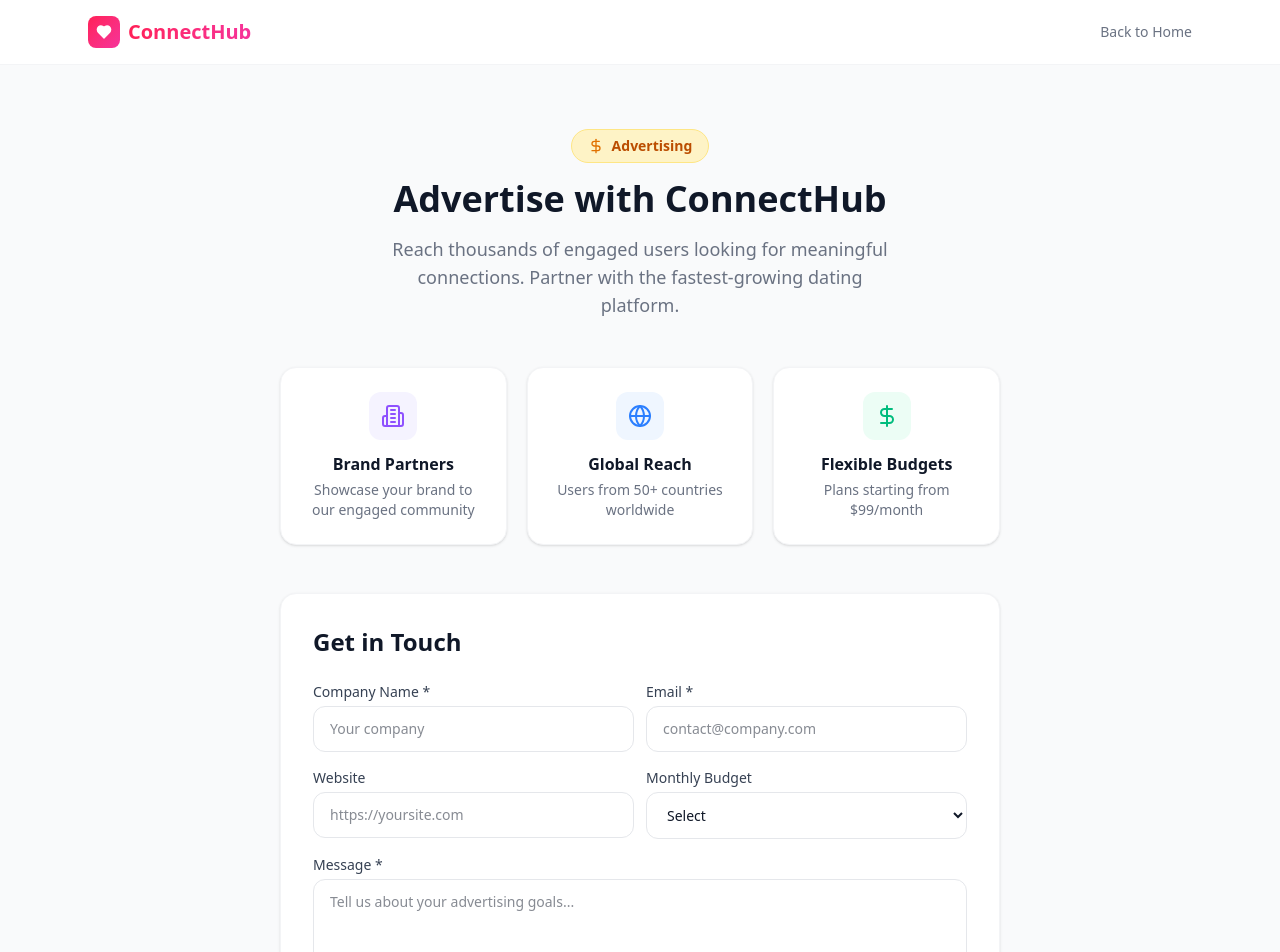
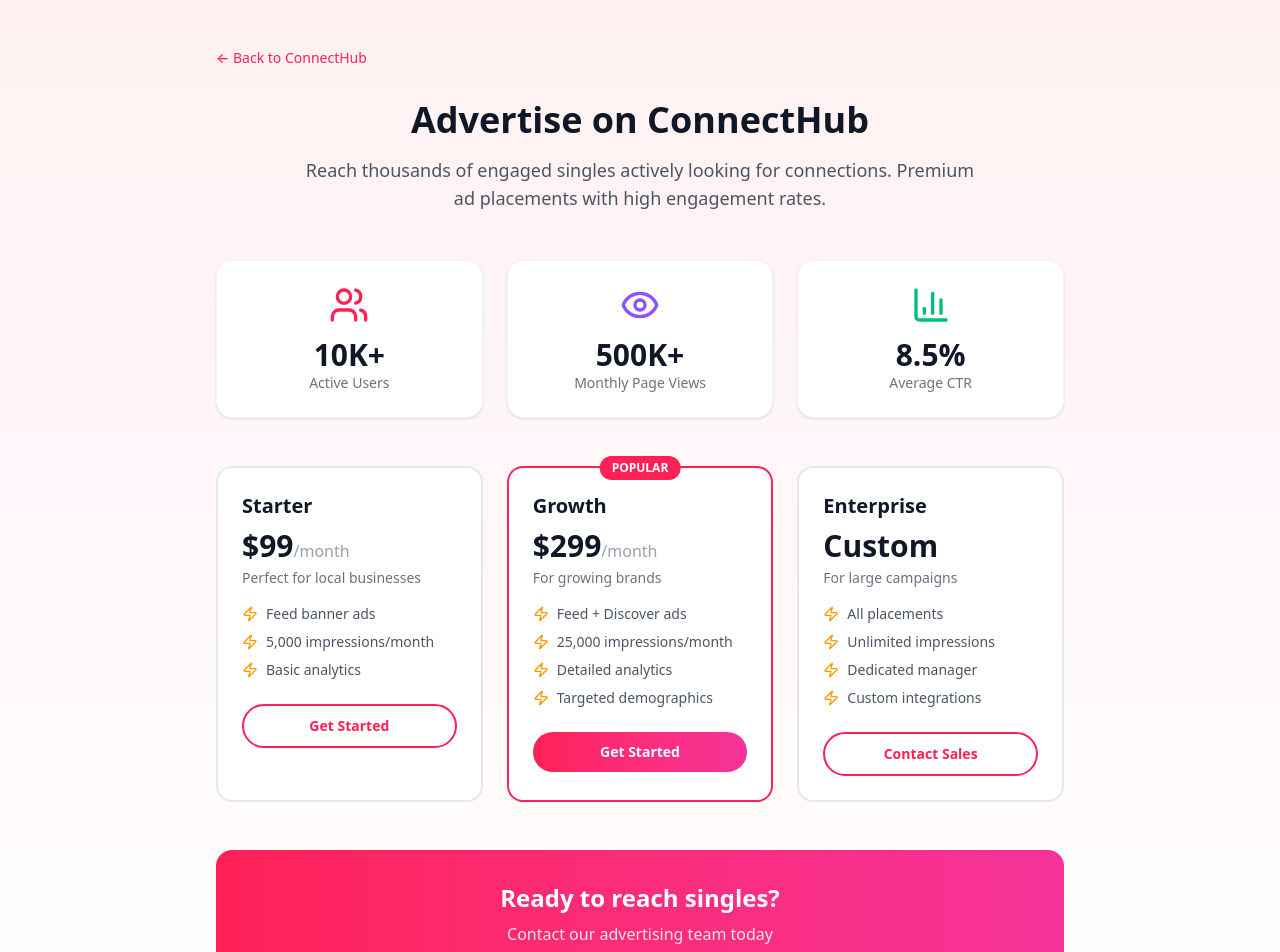
Before and after one commit to Paid855/ConnectHub, a Next.js app: page /advertise in a window 1280 px wide. Shown: the top 952 px of the page. Built offline with nearby package versions, Linux system fonts and the light colour scheme.

Commit message:
Stripe webhook complete, failed payments, advertise page, monetization

```diff
--- a/src/app/advertise/page.tsx
+++ b/src/app/advertise/page.tsx
@@ -1,69 +1,78 @@
 "use client";
-import { useState } from "react";
-import { Heart, Send, Check, Building2, Mail, Globe, DollarSign } from "lucide-react";
+import { Mail, BarChart3, Users, Eye, ArrowRight, Shield, Zap } from "lucide-react";
 import Link from "next/link";
 
 export default function AdvertisePage() {
-  const [form, setForm] = useState({ company:"", email:"", website:"", budget:"", message:"" });
-  const [sent, setSent] = useState(false);
-  const [sending, setSending] = useState(false);
-
-  const handleSubmit = async () => {
-    if (!form.company || !form.email || !form.message) return;
-    setSending(true);
-    await new Promise(r => setTimeout(r, 1500));
-    setSent(true); setSending(false);
-    setForm({ company:"", email:"", website:"", budget:"", message:"" });
-    setTimeout(() => setSent(false), 5000);
-  };
-
   return (
-    <div className="min-h-screen bg-gray-50">
-      <header className="bg-white border-b border-gray-100 sticky top-0 z-50">
-        <div className="max-w-6xl mx-auto px-6 py-4 flex items-center justify-between">
-          <Link href="/" className="flex items-center gap-2"><div className="w-8 h-8 rounded-lg bg-gradient-to-br from-rose-500 to-pink-500 flex items-center justify-center"><Heart className="w-4 h-4 text-white fill-white" /></div><span className="text-xl font-bold bg-gradient-to-r from-rose-500 to-pink-500 bg-clip-text text-transparent">ConnectHub</span></Link>
-          <Link href="/" className="text-sm text-gray-500 hover:text-gray-700">Back to Home</Link>
-        </div>
-      </header>
-
-      <div className="max-w-3xl mx-auto px-6 py-16">
+    <div className="min-h-screen bg-gradient-to-b from-rose-50 to-white">
+      <div className="max-w-4xl mx-auto px-6 py-12">
+        <Link href="/" className="text-rose-500 text-sm font-medium hover:underline mb-8 block">← Back to ConnectHub</Link>
         <div className="text-center mb-12">
-          <div className="inline-flex items-center gap-2 bg-amber-100 border border-amber-200 rounded-full px-4 py-1.5 mb-4"><DollarSign className="w-4 h-4 text-amber-600" /><span className="text-sm font-bold text-amber-700">Advertising</span></div>
-          <h1 className="text-4xl font-bold text-gray-900 mb-4">Advertise with ConnectHub</h1>
-          <p className="text-lg text-gray-500 max-w-lg mx-auto">Reach thousands of engaged users looking for meaningful connections. Partner with the fastest-growing dating platform.</p>
+          <h1 className="text-4xl font-bold text-gray-900 mb-4">Advertise on ConnectHub</h1>
+          <p className="text-lg text-gray-600 max-w-2xl mx-auto">Reach thousands of engaged singles actively looking for connections. Premium ad placements with high engagement rates.</p>
         </div>
 
-        <div className="grid grid-cols-1 md:grid-cols-3 gap-5 mb-12">
-          {[
-            { icon:Building2, title:"Brand Partners", desc:"Showcase your brand to our engaged community", color:"text-violet-500", bg:"bg-violet-50" },
-            { icon:Globe, title:"Global Reach", desc:"Users from 50+ countries worldwide", color:"text-blue-500", bg:"bg-blue-50" },
-            { icon:DollarSign, title:"Flexible Budgets", desc:"Plans starting from $99/month", color:"text-emerald-500", bg:"bg-emerald-50" },
-          ].map((f,i) => (
-            <div key={i} className="bg-white rounded-2xl border border-gray-100 p-6 text-center shadow-sm">
-              <div className={"w-12 h-12 rounded-xl " + f.bg + " flex items-center justify-center mx-auto mb-3"}><f.icon className={"w-6 h-6 " + f.color} /></div>
-              <h3 className="font-bold text-gray-900 mb-1">{f.title}</h3>
-              <p className="text-sm text-gray-500">{f.desc}</p>
-            </div>
-          ))}
+        <div className="grid grid-cols-1 md:grid-cols-3 gap-6 mb-12">
+          <div className="bg-white rounded-2xl border border-gray-100 p-6 shadow-sm text-center">
+            <Users className="w-10 h-10 text-rose-500 mx-auto mb-3" />
+            <h3 className="text-3xl font-bold text-gray-900">10K+</h3>
+            <p className="text-gray-500 text-sm">Active Users</p>
+          </div>
+          <div className="bg-white rounded-2xl border border-gray-100 p-6 shadow-sm text-center">
+            <Eye className="w-10 h-10 text-violet-500 mx-auto mb-3" />
+            <h3 className="text-3xl font-bold text-gray-900">500K+</h3>
+            <p className="text-gray-500 text-sm">Monthly Page Views</p>
+          </div>
+          <div className="bg-white rounded-2xl border border-gray-100 p-6 shadow-sm text-center">
+            <BarChart3 className="w-10 h-10 text-emerald-500 mx-auto mb-3" />
+            <h3 className="text-3xl font-bold text-gray-900">8.5%</h3>
+            <p className="text-gray-500 text-sm">Average CTR</p>
+          </div>
         </div>
 
-        <div className="bg-white rounded-2xl border border-gray-100 shadow-sm p-8">
-          <h2 className="text-2xl font-bold text-gray-900 mb-6">Get in Touch</h2>
-          {sent && <div className="bg-emerald-50 border border-emerald-200 text-emerald-700 px-4 py-3 rounded-xl text-sm mb-5 flex items-center gap-2"><Check className="w-4 h-4" /> Your inquiry has been sent! We will respond within 24-48 hours.</div>}
-          <div className="space-y-4">
-            <div className="grid grid-cols-2 gap-3">
-              <div><label className="block text-sm font-medium text-gray-700 mb-1">Company Name *</label><input className="w-full px-4 py-3 rounded-xl border border-gray-200 focus:ring-2 focus:ring-rose-300 outline-none text-sm" placeholder="Your company" value={form.company} onChange={e => setForm(f=>({...f,company:e.target.value}))} /></div>
-              <div><label className="block text-sm font-medium text-gray-700 mb-1">Email *</label><input type="email" className="w-full px-4 py-3 rounded-xl border border-gray-200 focus:ring-2 focus:ring-rose-300 outline-none text-sm" placeholder="contact@company.com" value={form.email} onChange={e => setForm(f=>({...f,email:e.target.value}))} /></div>
-            </div>
-            <div className="grid grid-cols-2 gap-3">
-              <div><label className="block text-sm font-medium text-gray-700 mb-1">Website</label><input className="w-full px-4 py-3 rounded-xl border border-gray-200 focus:ring-2 focus:ring-rose-300 outline-none text-sm" placeholder="https://yoursite.com" value={form.website} onChange={e => setForm(f=>({...f,website:e.target.value}))} /></div>
-              <div><label className="block text-sm font-medium text-gray-700 mb-1">Monthly Budget</label><select className="w-full px-4 py-3 rounded-xl border border-gray-200 outline-none text-sm bg-white" value={form.budget} onChange={e => setForm(f=>({...f,budget:e.target.value}))}><option value="">Select</option><option>$99 - $499</option><option>$500 - $1,999</option><option>$2,000 - $4,999</option><option>$5,000+</option></select></div>
-            </div>
-            <div><label className="block text-sm font-medium text-gray-700 mb-1">Message *</label><textarea className="w-full px-4 py-3 rounded-xl border border-gray-200 focus:ring-2 focus:ring-rose-300 outline-none text-sm h-32 resize-none" placeholder="Tell us about your advertising goals..." value={form.message} onChange={e => setForm(f=>({...f,message:e.target.value}))} /></div>
+        <div className="grid grid-cols-1 md:grid-cols-3 gap-6 mb-12">
+          <div className="bg-white rounded-2xl border-2 border-gray-200 p-6">
+            <h3 className="text-xl font-bold text-gray-900 mb-2">Starter</h3>
+            <p className="text-3xl font-bold text-gray-900 mb-1">$99<span className="text-gray-400 text-base font-normal">/month</span></p>
+            <p className="text-sm text-gray-500 mb-4">Perfect for local businesses</p>
+            <ul className="space-y-2 text-sm text-gray-600 mb-6">
+              <li className="flex items-center gap-2"><Zap className="w-4 h-4 text-amber-500"/>Feed banner ads</li>
+              <li className="flex items-center gap-2"><Zap className="w-4 h-4 text-amber-500"/>5,000 impressions/month</li>
+              <li className="flex items-center gap-2"><Zap className="w-4 h-4 text-amber-500"/>Basic analytics</li>
+            </ul>
+            <a href="mailto:ads@connecthub.com?subject=Starter Ad Package" className="block w-full py-2.5 border-2 border-rose-500 text-rose-500 rounded-full font-semibold text-center text-sm hover:bg-rose-50">Get Started</a>
           </div>
-          <button onClick={handleSubmit} disabled={!form.company || !form.email || !form.message || sending} className="mt-5 px-6 py-3 bg-gradient-to-r from-rose-500 to-pink-500 text-white rounded-full font-semibold hover:shadow-lg transition-all disabled:opacity-40 flex items-center gap-2">
-            {sending ? <><span className="w-4 h-4 border-2 border-white/30 border-t-white rounded-full animate-spin" /> Sending...</> : <><Send className="w-4 h-4" /> Send Inquiry</>}
-          </button>
+          <div className="bg-white rounded-2xl border-2 border-rose-500 p-6 relative">
+            <span className="absolute -top-3 left-1/2 -translate-x-1/2 bg-rose-500 text-white text-xs px-3 py-1 rounded-full font-bold">POPULAR</span>
+            <h3 className="text-xl font-bold text-gray-900 mb-2">Growth</h3>
+            <p className="text-3xl font-bold text-gray-900 mb-1">$299<span className="text-gray-400 text-base font-normal">/month</span></p>
+            <p className="text-sm text-gray-500 mb-4">For growing brands</p>
+            <ul className="space-y-2 text-sm text-gray-600 mb-6">
+              <li className="flex items-center gap-2"><Zap className="w-4 h-4 text-amber-500"/>Feed + Discover ads</li>
+              <li className="flex items-center gap-2"><Zap className="w-4 h-4 text-amber-500"/>25,000 impressions/month</li>
+              <li className="flex items-center gap-2"><Zap className="w-4 h-4 text-amber-500"/>Detailed analytics</li>
+              <li className="flex items-center gap-2"><Zap className="w-4 h-4 text-amber-500"/>Targeted demographics</li>
+            </ul>
+            <a href="mailto:ads@connecthub.com?subject=Growth Ad Package" className="block w-full py-2.5 bg-gradient-to-r from-rose-500 to-pink-500 text-white rounded-full font-semibold text-center text-sm hover:shadow-lg">Get Started</a>
+          </div>
+          <div className="bg-white rounded-2xl border-2 border-gray-200 p-6">
+            <h3 className="text-xl font-bold text-gray-900 mb-2">Enterprise</h3>
+            <p className="text-3xl font-bold text-gray-900 mb-1">Custom</p>
+            <p className="text-sm text-gray-500 mb-4">For large campaigns</p>
+            <ul className="space-y-2 text-sm text-gray-600 mb-6">
+              <li className="flex items-center gap-2"><Zap className="w-4 h-4 text-amber-500"/>All placements</li>
+              <li className="flex items-center gap-2"><Zap className="w-4 h-4 text-amber-500"/>Unlimited impressions</li>
+              <li className="flex items-center gap-2"><Zap className="w-4 h-4 text-amber-500"/>Dedicated manager</li>
+              <li className="flex items-center gap-2"><Zap className="w-4 h-4 text-amber-500"/>Custom integrations</li>
+            </ul>
+            <a href="mailto:ads@connecthub.com?subject=Enterprise Ad Package" className="block w-full py-2.5 border-2 border-rose-500 text-rose-500 rounded-full font-semibold text-center text-sm hover:bg-rose-50">Contact Sales</a>
+          </div>
+        </div>
+
+        <div className="bg-gradient-to-r from-rose-500 to-pink-500 rounded-2xl p-8 text-center text-white">
+          <h2 className="text-2xl font-bold mb-2">Ready to reach singles?</h2>
+          <p className="text-rose-100 mb-4">Contact our advertising team today</p>
+          <a href="mailto:ads@connecthub.com" className="inline-flex items-center gap-2 bg-white text-rose-500 px-6 py-3 rounded-full font-bold hover:shadow-lg"><Mail className="w-5 h-5" /> ads@connecthub.com</a>
         </div>
       </div>
     </div>
--- a/src/app/api/stripe/route.ts
+++ b/src/app/api/stripe/route.ts
@@ -37,8 +37,8 @@
         },
         quantity: 1,
       }],
-      success_url: (req.headers.get("origin") || "http://localhost:5173") + "/dashboard/coins?success=true&coins=" + pkg.coins,
-      cancel_url: (req.headers.get("origin") || "http://localhost:5173") + "/dashboard/coins?canceled=true",
+      success_url: (req.headers.get("origin") || process.env.NEXT_PUBLIC_SITE_URL || "http://localhost:5173") + "/dashboard/coins?success=true&coins=" + pkg.coins,
+      cancel_url: (req.headers.get("origin") || process.env.NEXT_PUBLIC_SITE_URL || "http://localhost:5173") + "/dashboard/coins?canceled=true",
     });
 
     return NextResponse.json({ url: checkoutSession.url });
--- a/src/app/dashboard/layout.tsx
+++ b/src/app/dashboard/layout.tsx
@@ -156,7 +156,7 @@
                 {notifications.length === 0 ? (
                   <div className="p-6 text-center"><Bell className={"w-10 h-10 mx-auto mb-2 " + (dc?"text-gray-600":"text-gray-200")} /><p className={"text-sm " + (dc?"text-gray-500":"text-gray-400")}>No notifications yet</p></div>
                 ) : notifications.slice(0, 15).map(n => (
-                  <div key={n.id} onClick={() => { setShowNotif(false); const link = n.type==="message"?"/dashboard/messages":n.type==="friend_request"||n.type==="friend_accepted"?"/dashboard/friends":n.type==="like"?"/dashboard/feed":n.type==="gift"?"/dashboard/coins":n.type==="verification"?"/dashboard/profile":n.type==="story_reply"||n.type==="story_react"?"/dashboard/messages":n.type==="boost"?"/dashboard/coins":"/dashboard"; router.push(link); fetch("/api/notifications",{method:"POST",headers:{"Content-Type":"application/json"},body:JSON.stringify({action:"read",notificationId:n.id})}); }} className={"flex items-start gap-3 p-3 border-b last:border-0 cursor-pointer hover:bg-gray-100 dark:hover:bg-gray-700 transition-colors " + (!n.read?(dc?"bg-rose-500/10 border-gray-700":"bg-rose-50/50 border-gray-50"):(dc?"border-gray-700":"border-gray-50"))}>
+                  <div key={n.id} onClick={() => { setShowNotif(false); const link = n.type==="message"?"/dashboard/messages":n.type==="friend_request"||n.type==="friend_accepted"?"/dashboard/friends":n.type==="like"?"/dashboard/feed":n.type==="gift"?"/dashboard/coins":n.type==="verification"?"/dashboard/profile":n.type==="story_reply"||n.type==="story_react"?"/dashboard/messages":n.type==="boost"||n.type==="purchase"||n.type==="purchase_failed"?"/dashboard/coins":"/dashboard"; router.push(link); fetch("/api/notifications",{method:"POST",headers:{"Content-Type":"application/json"},body:JSON.stringify({action:"read",notificationId:n.id})}); }} className={"flex items-start gap-3 p-3 border-b last:border-0 cursor-pointer hover:bg-gray-100 dark:hover:bg-gray-700 transition-colors " + (!n.read?(dc?"bg-rose-500/10 border-gray-700":"bg-rose-50/50 border-gray-50"):(dc?"border-gray-700":"border-gray-50"))}>
                     {n.fromUser?.profilePhoto ? <img src={n.fromUser.profilePhoto} className="w-9 h-9 rounded-full object-cover flex-shrink-0" /> : <div className="w-9 h-9 rounded-full bg-gradient-to-br from-rose-400 to-pink-400 flex items-center justify-center text-white text-xs font-bold flex-shrink-0">{n.fromUser?.name?.[0]||"?"}</div>}
                     <div className="flex-1 min-w-0"><p className={"text-xs " + (dc?"text-gray-300":"text-gray-800")}><span className="font-bold">{n.fromUser?.name||"Someone"}</span> {n.message}</p><p className={"text-[10px] mt-0.5 " + (dc?"text-gray-500":"text-gray-400")}>{formatTime(n.createdAt)}</p></div>
                     {!n.read && <div className="w-2 h-2 bg-rose-500 rounded-full flex-shrink-0 mt-1.5" />}
```
Also changed, not shown: src/app/api/stripe/webhook/route.ts (added, +70 -0 lines).
